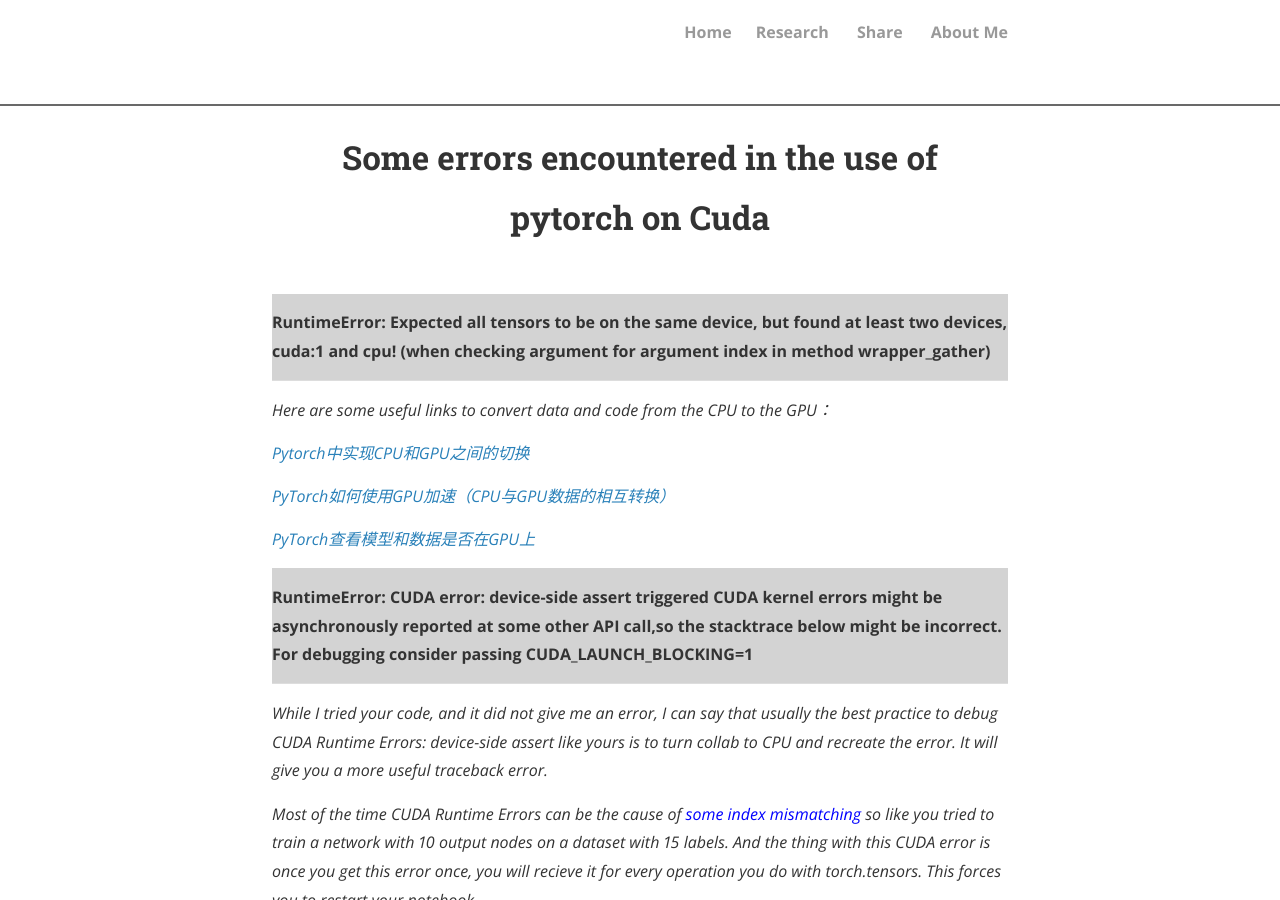
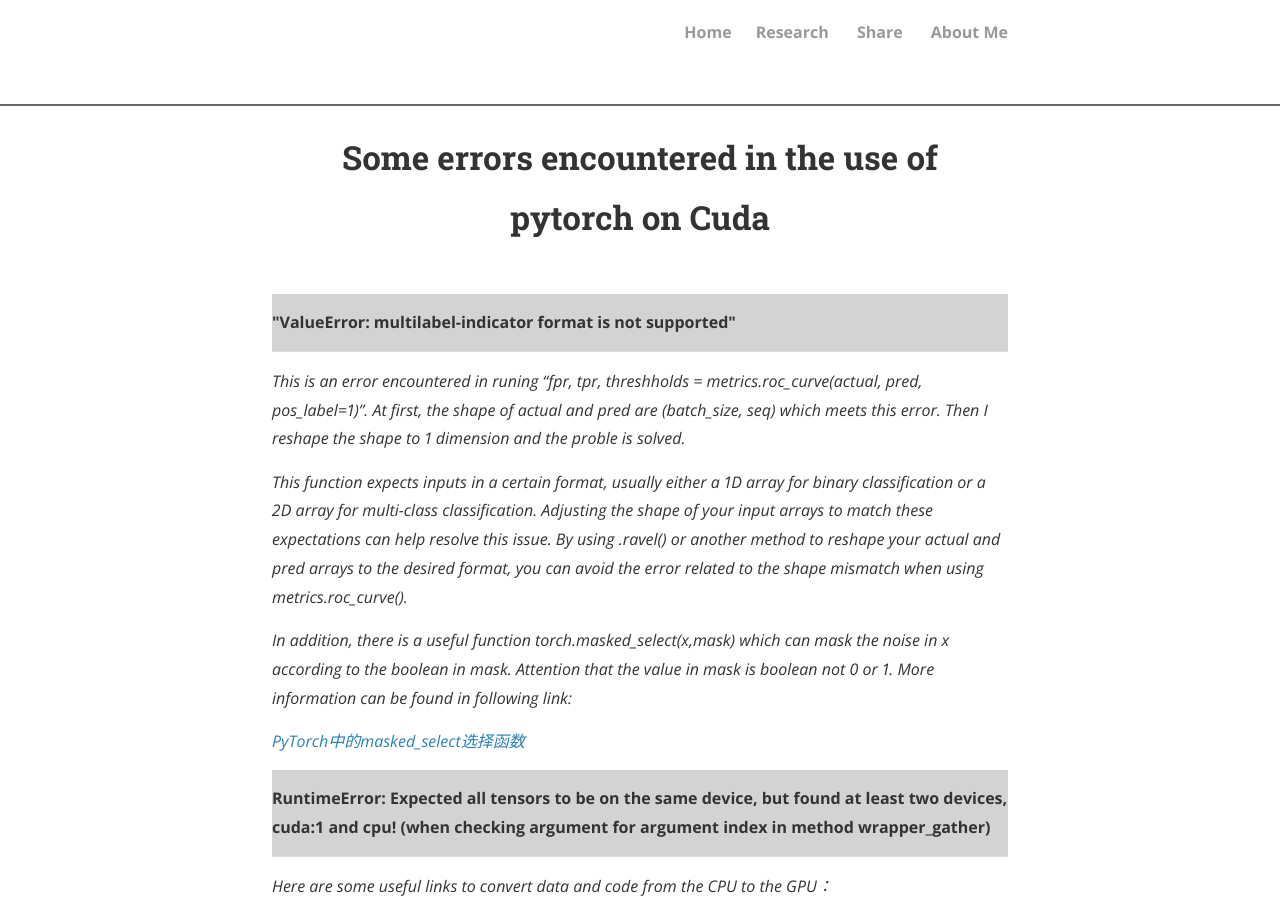
Before and after one commit to sosweetzhang/sosweetzhang.github.io, a Jekyll site: the page built from share/Experience/Some_errors_encountered_in_the_use_of_pytorch_on_Cuda.md, in a window 1280 px wide and 900 px high. Built offline with Jekyll 4.4.1, drawn with Linux system fonts in a browser that asks for light colours; nearby versions of some CDN libraries; comment, search, counter and statistics services are not loaded; a style sheet for code colours, icons or effects is not loaded.

Commit message:
Update Some_errors_encountered_in_the_use_of_pytorch_on_Cuda.md

```diff
--- a/share/Experience/Some_errors_encountered_in_the_use_of_pytorch_on_Cuda.md
+++ b/share/Experience/Some_errors_encountered_in_the_use_of_pytorch_on_Cuda.md
@@ -3,6 +3,17 @@ layout: page
 title: Some errors encountered in the use of pytorch on Cuda
 permalink: /share/Experience/231106_1/
 ---
+
+<table><tr><td bgcolor=lightgray><strong>"ValueError: multilabel-indicator format is not supported" </strong></td></tr></table>
+
+<em>This is an error encountered in runing "fpr, tpr, threshholds = metrics.roc_curve(actual, pred, pos_label=1)". At first, the shape of actual and pred are (batch_size, seq) which meets this error. Then I reshape the shape to 1 dimension and the proble is solved.</em>
+
+<em>This function expects inputs in a certain format, usually either a 1D array for binary classification or a 2D array for multi-class classification. Adjusting the shape of your input arrays to match these expectations can help resolve this issue. By using .ravel() or another method to reshape your actual and pred arrays to the desired format, you can avoid the error related to the shape mismatch when using metrics.roc_curve(). </em>
+
+<em>In addition, there is a useful function torch.masked_select(x,mask) which can mask the noise in x according to the boolean in mask. Attention that the value in mask is boolean not 0 or 1. More information can be found in following link: </em>
+
+<em><a href="https://zhuanlan.zhihu.com/p/348035584" title="">PyTorch中的masked_select选择函数</a> </em>
+
 
 <table><tr><td bgcolor=lightgray><strong>RuntimeError: Expected all tensors to be on the same device, but found at least two devices, cuda:1 and cpu! (when checking argument for argument index in method wrapper_gather)</strong></td></tr></table>
 
```
